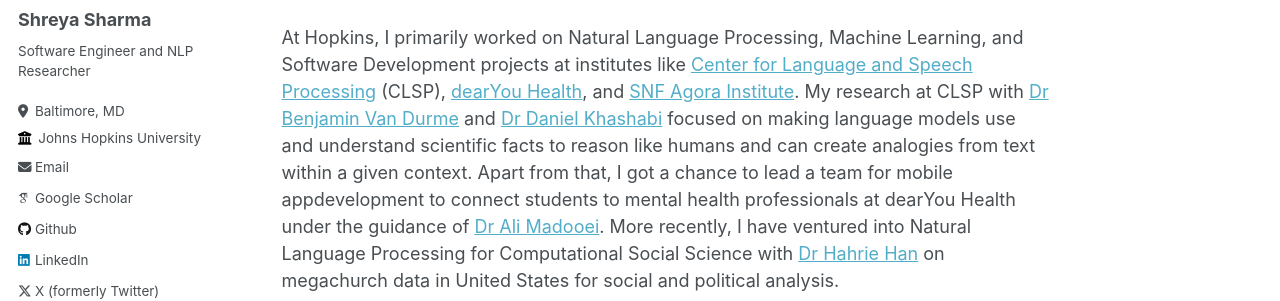
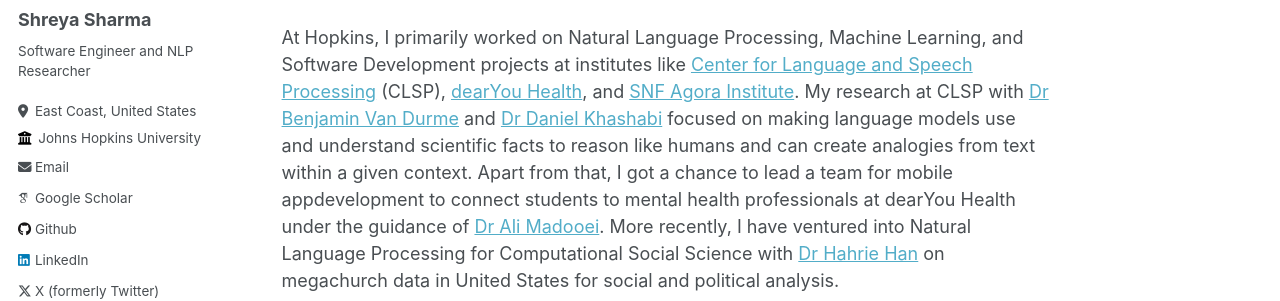
Before and after one commit to lshreyasharmal/lshreyasharmal.github.io, a Jekyll site: the page built from _pages/about.md, in a window 1280 px wide. Shown: the part 309-610 px from the top of the page. Built offline with Jekyll 4.4.1, drawn with Linux system fonts in a browser that asks for light colours; some web fonts are replaced.

Commit message:
Update _config.yml

```diff
--- a/_config.yml
+++ b/_config.yml
@@ -25,7 +25,7 @@ author:
   name             : "Shreya Sharma"
   pronouns         : # example: "she/her"
   bio              : "Software Engineer and NLP Researcher"
-  location         : "Baltimore, MD"
+  location         : "East Coast, United States"
   employer         : "Johns Hopkins University"
   uri              : # URL
   email            : "ss.shreyasharma1609@gmail.com"
```
